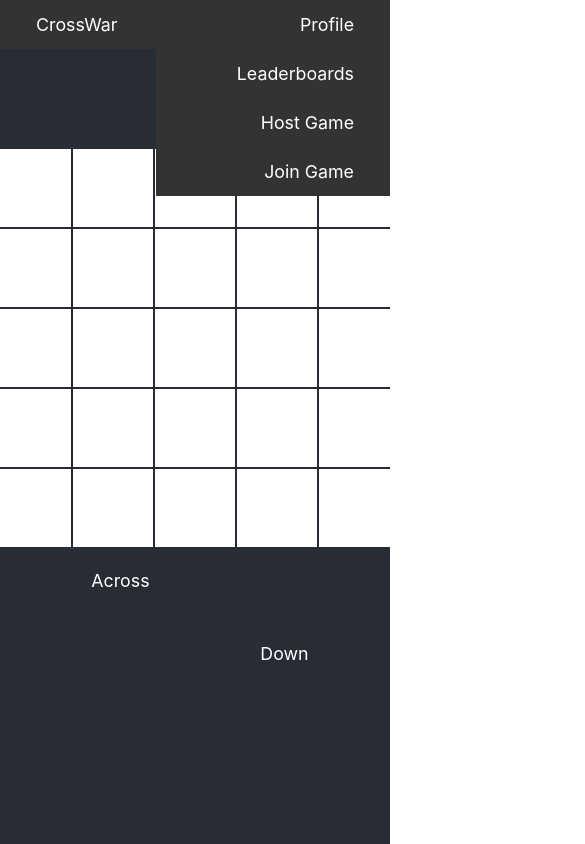
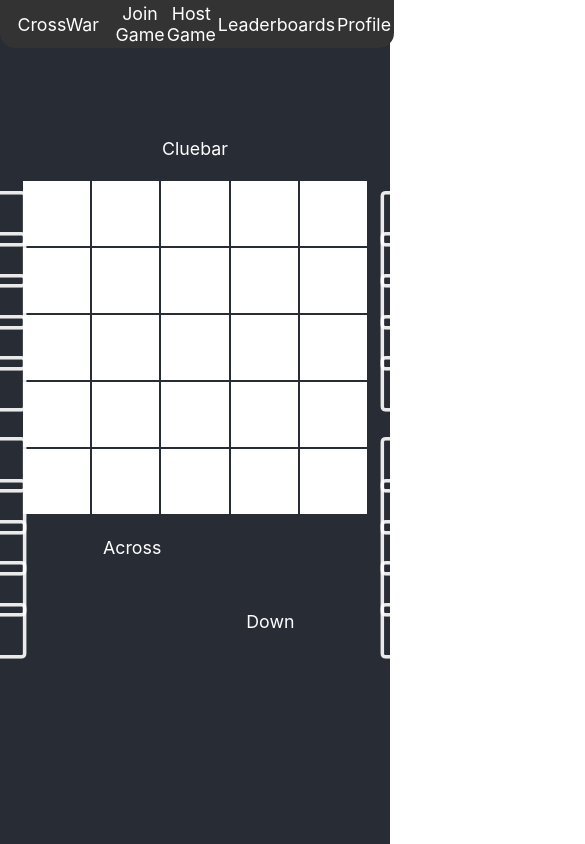
Before and after one commit to npgilman/mini-crossword, a React (Create React App) app in the folder crosswar/: page / in a window 390 px wide. Shown: the top 844 px of the page, 585 px wide, since content can reach past the window. Built offline with nearby package versions, Linux system fonts and the light colour scheme.

Commit message:
Better Navbar & Responsive Grid sizes

```diff
--- a/crosswar/src/App.css
+++ b/crosswar/src/App.css
@@ -17,12 +17,12 @@
 /* single box where text is entered */
 .letter-box {
   white-space: nowrap;
-  width: 72px;
-  height: 72px;
+  width: 7vh;
+  height: 7vh;
   margin: 1px;
   text-align: center;
   border: 2px solid transparent;
-  font-size: 72px;
+  font-size: 7vh;
   text-transform: uppercase;
 }
 
@@ -39,16 +39,16 @@
   white-space: nowrap;
   display: inline-block;
   font-size: 0px;
-  padding: 10px;
+  padding: 1vh;
   margin:0;
-  line-height: 30px;
+  line-height: 3vh;
 }
 
 /* single row of status board */
 .opponent-row {
   display: inline-block;
-  font-size: 40px;
-  letter-spacing: -10px;
+  font-size: 5vh;
+  letter-spacing: -2vh;
   padding:0%;
   opacity:  0.9;
 }
@@ -58,50 +58,16 @@
   left:0;
   position:fixed;
   background-color: #333;
-  width: 100%
+  width: 100%;
+  padding: 2px;
+  border-bottom-left-radius: 15px;
+  border-bottom-right-radius: 15px;
 }
 
-#CrossNav ul {
-  left:40%;
-  text-align:center;
-  list-style-type: none;
-  margin: 0;
-  padding: 0;
-  overflow: hidden;
-  background-color: #333;
-  position: fixed;
-  top: 0;
-  width: 60%;
-}
-
-#CrossNav #WebsiteTitle {
-  left:0%;
-  text-align:center;
-  list-style-type: none;
-  margin: 0;
-  padding: 0;
-  overflow: hidden;
-  background-color: #333;
-  position: fixed;
-  top: 0;
-  width: 100%;
-}
-
-#CrossNav #WebsiteTitle li {
-  float: left;
+#CrossNav .clickable a{
   display: block;
   color: white;
   text-align: center;
-  padding: 14px 36px;
-  text-decoration: none !important;
-}
-
-#CrossNav .clickable li a{
-  float: right;
-  display: block;
-  color: white;
-  text-align: center;
-  padding: 14px 36px;
   text-decoration: none !important;
 }
 
@@ -110,9 +76,6 @@
   background-color: #111;
 }
 
-#CrossNav .active {
-  background-color: #04AA6D;
-}
 
 a, a:hover, a:focus, a:active {
   text-decoration: none;
--- a/crosswar/src/components/CrosswarNav.js
+++ b/crosswar/src/components/CrosswarNav.js
@@ -4,15 +4,25 @@ export default function CrosswarNav() {
   return (
     <>
         <div id="CrossNav">
-            <ul id="WebsiteTitle">
-                <li>CrossWar</li>
-            </ul>
-            <ul className='clickable'>
-                <li><a href="#">Profile</a></li>
-                <li><a href="#">Leaderboards</a></li>
-                <li><a href="#">Host Game</a></li>
-                <li><a href="#"> Join Game</a></li>
-            </ul>
+          <table style={{width: "100%", height: "100%"}}>
+            <tr>
+              <td style={{width: "35%"}}>
+                CrossWar
+              </td>
+              <td className='clickable'>
+                <a href="#">Join Game</a>
+              </td>
+              <td className='clickable'>
+                <a href="#">Host Game</a>
+              </td>
+              <td className='clickable'>
+                <a href="#">Leaderboards</a>
+              </td>
+              <td className='clickable'>
+                <a href="#">Profile</a>
+              </td>
+            </tr>
+          </table>
         </div>
     </>
   )
```
